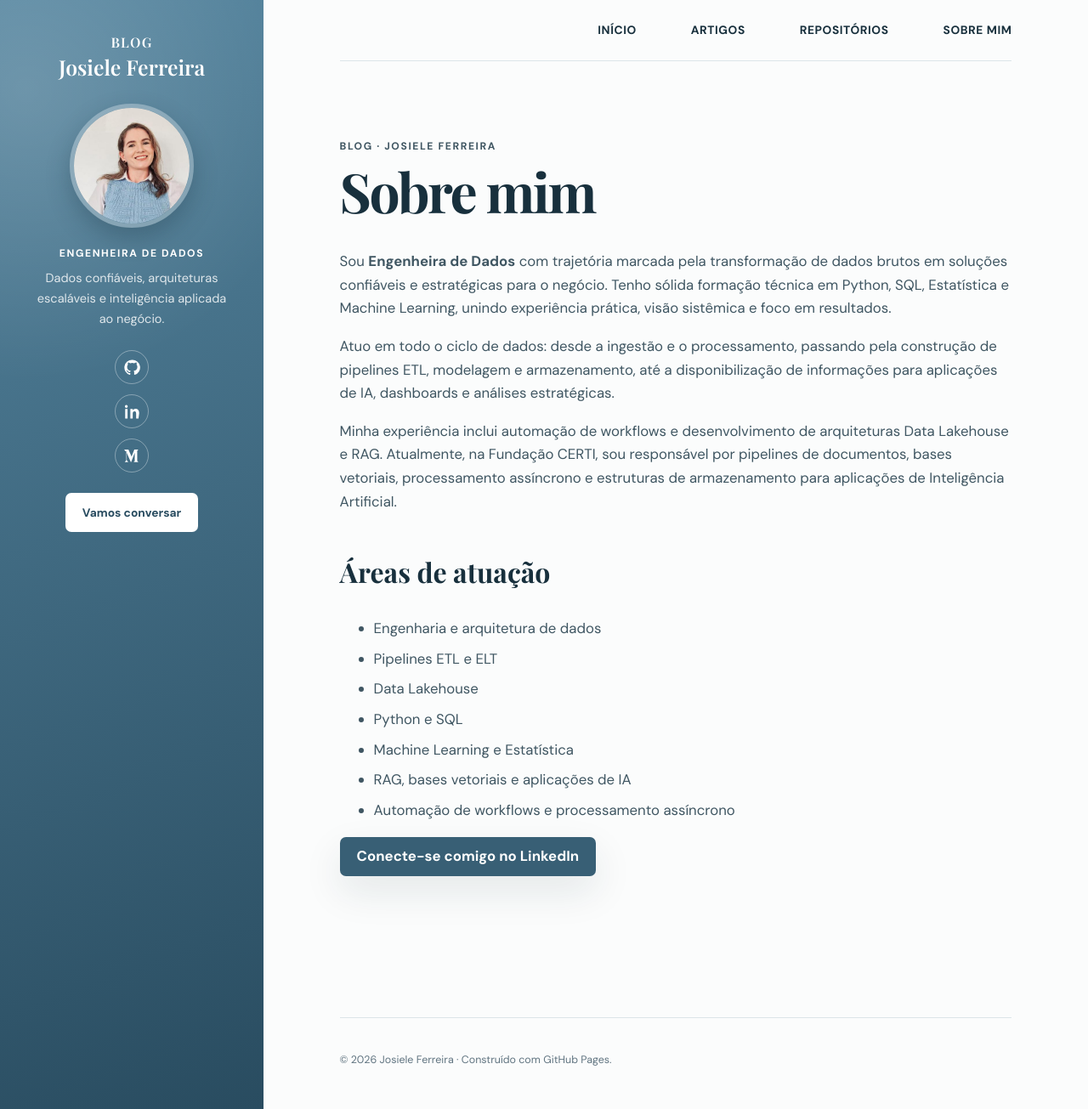
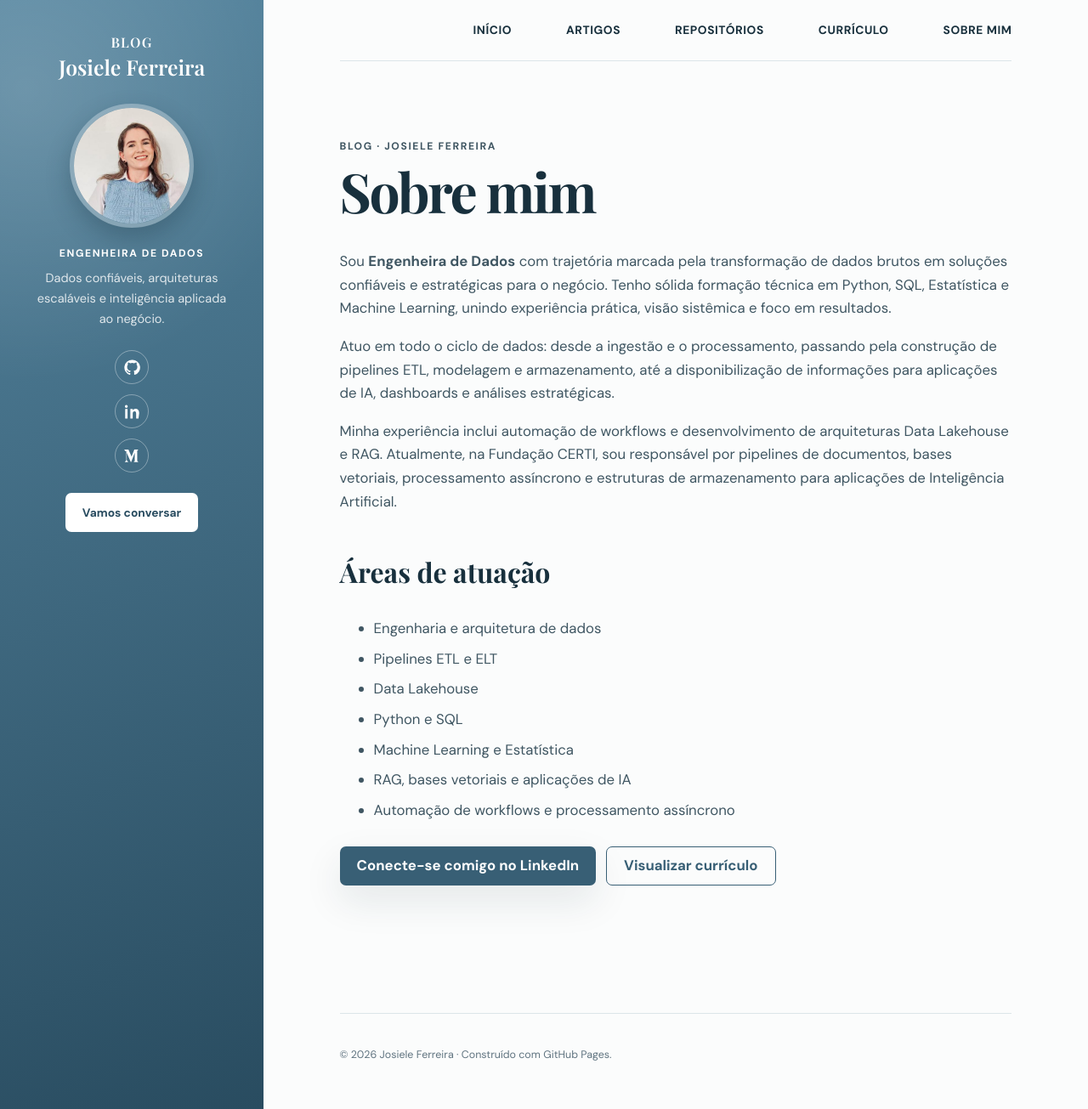
Before and after one commit to josieleferreira/josieleferreira.github.io, a Jekyll site: the page built from about.md, in a window 1280 px wide and 1305 px high. Shown: the whole window at 85% size. Built offline with Jekyll 4.4.1, drawn with Linux system fonts in a browser that asks for light colours.

Commit message:
Adicionar currículo público ao blog

```diff
--- a/_layouts/default.html
+++ b/_layouts/default.html
@@ -9,7 +9,7 @@
     <link rel="preconnect" href="https://fonts.googleapis.com">
     <link rel="preconnect" href="https://fonts.gstatic.com" crossorigin>
     <link href="https://fonts.googleapis.com/css2?family=DM+Sans:wght@400;500;600;700&family=Playfair+Display:wght@600;700&display=swap" rel="stylesheet">
-    <link rel="stylesheet" href="{{ '/assets/css/style.css' | relative_url }}?v=2">
+    <link rel="stylesheet" href="{{ '/assets/css/style.css' | relative_url }}?v=3">
   </head>
   <body>
     <aside class="sidebar">
@@ -42,6 +42,7 @@
           <a href="{{ '/' | relative_url }}">Início</a>
           <a href="{{ '/#artigos' | relative_url }}">Artigos</a>
           <a href="https://github.com/josieleferreira?tab=repositories" target="_blank" rel="noopener noreferrer">Repositórios</a>
+          <a href="{{ '/assets/docs/curriculo-josiele-ferreira.pdf' | relative_url }}" target="_blank" rel="noopener noreferrer">Currículo</a>
           <a href="{{ '/sobre/' | relative_url }}">Sobre mim</a>
         </nav>
       </header>
--- a/about.md
+++ b/about.md
@@ -20,4 +20,7 @@ Minha experiência inclui automação de workflows e desenvolvimento de arquitet
 - RAG, bases vetoriais e aplicações de IA
 - Automação de workflows e processamento assíncrono
 
-<a class="button button-primary" href="https://www.linkedin.com/in/josiele-ferreira-90686a1b2/" target="_blank" rel="noopener noreferrer">Conecte-se comigo no LinkedIn</a>
+<div class="page-actions">
+  <a class="button button-primary" href="https://www.linkedin.com/in/josiele-ferreira-90686a1b2/" target="_blank" rel="noopener noreferrer">Conecte-se comigo no LinkedIn</a>
+  <a class="button button-outline" href="{{ '/assets/docs/curriculo-josiele-ferreira.pdf' | relative_url }}" target="_blank" rel="noopener noreferrer">Visualizar currículo</a>
+</div>
--- a/assets/css/style.css
+++ b/assets/css/style.css
@@ -59,6 +59,7 @@ a { color: inherit; }
 .button-primary { color: #fff; background: var(--blue-800); box-shadow: var(--shadow); }
 .button-outline { color: var(--blue-800); border: 1px solid var(--blue-800); }
 .button-light { color: var(--blue-900); background: #fff; font-size: .86rem; }
+.page-actions { display: flex; flex-wrap: wrap; gap: 12px; margin-top: 28px; }
 
 .section { max-width: 940px; padding: 70px 0 10px; }
 .section-heading { display: flex; align-items: end; justify-content: space-between; gap: 20px; margin-bottom: 28px; }
@@ -97,7 +98,7 @@ footer { max-width: 940px; margin-top: 60px; padding: 26px 0 35px; border-top: 1
 
 @media (max-width: 580px) {
   .topbar { min-height: 64px; }
-  .top-navigation { width: 100%; justify-content: space-between; gap: 12px; }
+  .top-navigation { width: 100%; flex-wrap: wrap; justify-content: center; gap: 9px 19px; padding: 13px 0; }
   .top-navigation a { font-size: .73rem; }
   .hero h1 { font-size: 2.65rem; }
   .hero-lead { font-size: 1rem; }
```
Also changed, not shown: 1 other file.
